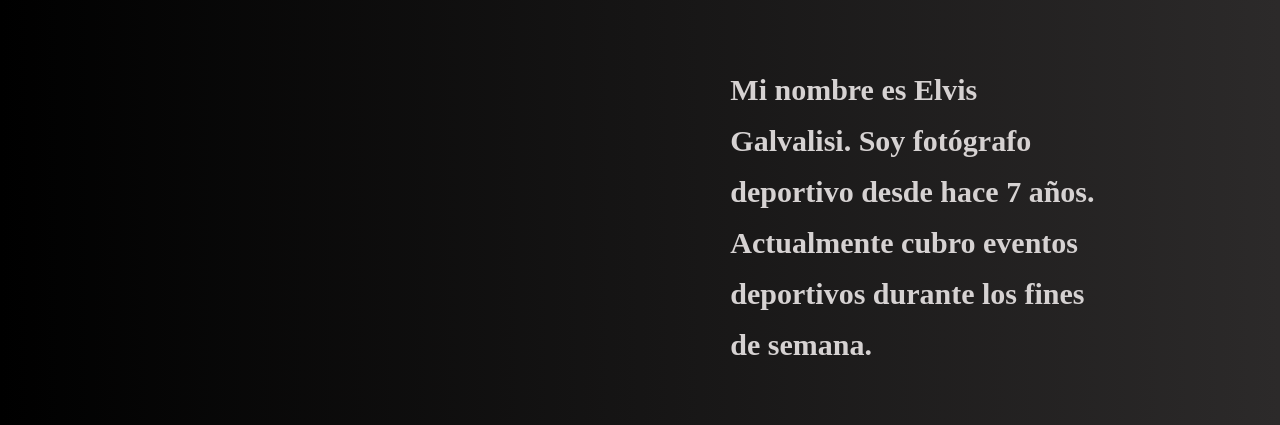
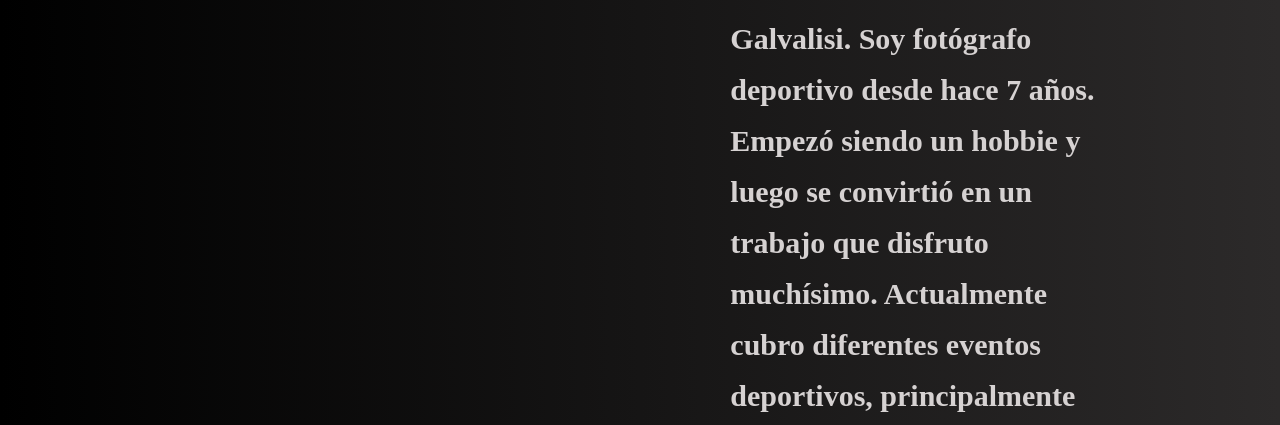
Before and after one commit to ElvisGalvalisi/preEntrega2-Galvalisi, a React (Vite) app: page /sobre-mi in a window 1280 px wide. Shown: the part 166-591 px from the top of the page. Built offline with nearby package versions, Linux system fonts and the light colour scheme; no server answers; the database is empty; a web font is replaced by a local one.

Commit message:
Se finaliza el proyecto, se borran comentarios y se agrega README.

```diff
--- a/src/App.jsx
+++ b/src/App.jsx
@@ -30,9 +30,6 @@ function App() {
           <Route path='/sobre-mi' element={<SobreMi />} />
           <Route path='/contacto' element={<Contacto />} />
         </Routes>
-
-        {/*<ItemListContainer greeting="Hola, soy una prop" />*/}
-
         <Footer />
       </BrowserRouter>
     </CartProvider>
--- a/src/components/CheckOut.jsx
+++ b/src/components/CheckOut.jsx
@@ -1,7 +1,7 @@
 import { useContext, useEffect, useState } from "react";
 import { CartContext } from "../context/CartContext";
 import { useForm } from "react-hook-form";
-import { collection, addDoc, query, getDocs, limit, orderBy, where } from "firebase/firestore";
+import { collection, addDoc, query, getDocs, limit, orderBy } from "firebase/firestore";
 import { dataBase } from '../firebase/config';
 import { Link } from "react-router-dom";
 
@@ -13,7 +13,7 @@ export const CheckOut = () => {
     //se importan las funciones necesarias para manejar el fomrulario.
     const { register, handleSubmit } = useForm();
     const [ultimoNumero, setUltimoNumero] = useState(null);
-    const [orden, setOrden] = useState([]);
+
     const [docId, setDocId] = useState("")
 
     //obtener último nro de orden
--- a/src/components/Contacto.jsx
+++ b/src/components/Contacto.jsx
@@ -2,6 +2,7 @@ import { useForm } from "react-hook-form";
 import { addDoc, collection } from "firebase/firestore";
 import { dataBase } from '../firebase/config';
 import { useState } from "react";
+import { Link } from "react-router-dom";
 
 
 export const Contacto = () => {
@@ -28,9 +29,12 @@ export const Contacto = () => {
             <div className="orden-compra">
                 <h2>¡Consulta enviada!</h2>
 
-                <p>En breve recibirá una respuesta en la casilla de correo proporcionada.</p>
+                <p>En breve recibirá una respuesta en la casilla de correo proporcionada en el formulario.</p>
 
-                <p>Código de Identificación: {docID}</p>
+                <p>Código: {docID}</p>
+                <button className="btn-Agregar">
+                    <Link to='/' className="navLink" >Ir al Inicio</Link>
+                </button>
 
 
             </div>
--- a/src/components/Item.jsx
+++ b/src/components/Item.jsx
@@ -2,7 +2,6 @@
 import { Link } from 'react-router-dom'
 import { CartContext } from '../context/CartContext'
 import { useContext } from 'react'
-import { ItemContador } from './ItemContador'
 
 
 export const Item = ({ foto }) => {
--- a/src/components/ItemContador.jsx
+++ b/src/components/ItemContador.jsx
@@ -1,6 +1,5 @@
 
 export const ItemContador = ({cant, sumar, restar, agregar}) => {
-
 
 
     return (
--- a/src/components/ItemDetail.jsx
+++ b/src/components/ItemDetail.jsx
@@ -7,7 +7,6 @@ export const ItemDetail = ({ photo }) => {
 
   const { carrito, agregarAlCarrito } = useContext(CartContext);
 
-  //console.log(carrito);
 
   const [contador, setContador] = useState(1);
 
--- a/src/components/ItemList.jsx
+++ b/src/components/ItemList.jsx
@@ -15,7 +15,7 @@ export const ItemList = ({ fotos }) => {
             return <Item key={foto.id} foto={foto} />
 
           })
-          : <h3>Cargando fotografías.</h3>
+          : <h3>Cargando fotografías...</h3>
       }
     </div>
 
--- a/src/components/ItemListContainer.jsx
+++ b/src/components/ItemListContainer.jsx
@@ -7,7 +7,7 @@ import { dataBase } from '../firebase/config'
 
 
 //recibe la prop del padre por parámetro.
-export const ItemListContainer = ({ greeting }) => {
+export const ItemListContainer = () => {
 
   //se recibe el id de categoria por parámetro en el useParams
   let { deporteID } = useParams();
@@ -51,7 +51,7 @@ export const ItemListContainer = ({ greeting }) => {
   return (
 
     <div className="photo-container">
-      {/*<h1> {greeting} </h1>*/}
+
       <h2 className='titulo-foto'>{titulo}</h2>
 
       <ItemList fotos={fotos} />
--- a/src/components/SobreMi.jsx
+++ b/src/components/SobreMi.jsx
@@ -5,7 +5,8 @@ export const SobreMi = () => {
     <div className='container-sobreMi' >
       <img className="foto-silueta" src={silueta} alt="fotografo" />
       <h2 className="sobreMi">Mi nombre es Elvis Galvalisi. Soy fotógrafo deportivo desde hace 7 años.
-        Actualmente cubro eventos deportivos durante los fines de semana.</h2>
+      Empezó siendo un hobbie y luego se convirtió en un trabajo que disfruto muchísimo.
+        Actualmente cubro diferentes eventos deportivos, principalmente Fútbol.</h2>
 
 
     </div>
```
Also changed, not shown: src/components/NavBar.jsx (+3 -5 lines), 1 other file (tests, documents, lock files or other folders).
